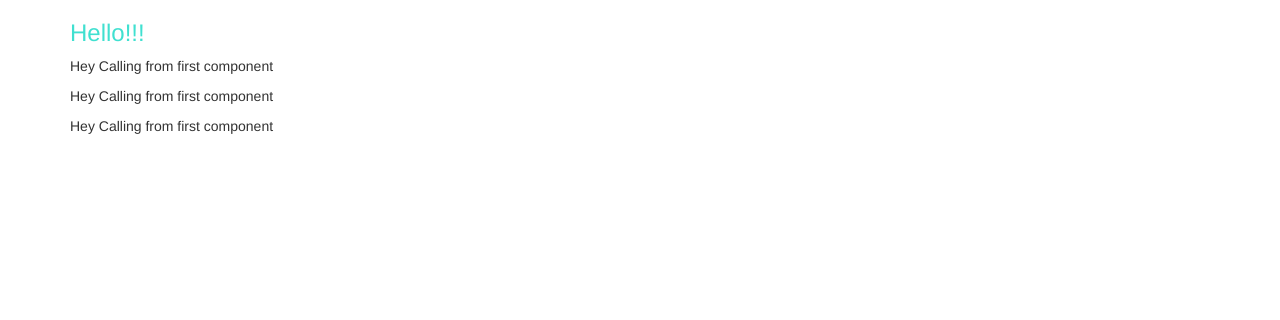
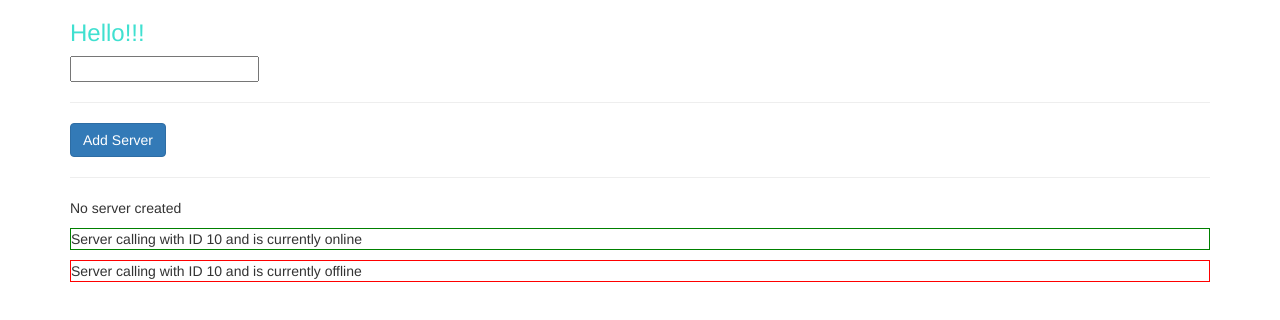
Before and after one commit to guptarenu240489/angular-the-complete-guide, an Angular app in the folder my-first-app/: page / in a window 1280 px wide. Shown: the top 320 px of the page. Built offline with nearby package versions, Linux system fonts and the light colour scheme.

Commit message:
event_bindings

```diff
--- a/my-first-app/src/app/server/server.component.html
+++ b/my-first-app/src/app/server/server.component.html
@@ -1 +1 @@
-<p>Hey Calling from first component</p>
+<p [ngClass]="{online: serverStatus === 'online', offline: serverStatus === 'offline'}">Server calling with ID {{ serverId }} and is currently {{ getServerStatus() }}</p>
--- a/my-first-app/src/app/server/server.component.ts
+++ b/my-first-app/src/app/server/server.component.ts
@@ -2,8 +2,23 @@ import { Component } from '@angular/core';
 
 @Component({
     selector: 'app-server',
-    templateUrl: './server.component.html'
+    templateUrl: './server.component.html',
+    styles: [`
+    .online {
+        border: 1px solid green;
+    }
+    .offline {
+        border: 1px solid red;
+    }
+    `
+    ]
 })
 export class ServerComponent {
+    serverId: Number = 10;
+    serverStatus: String = Math.random() > 0.5 ? 'online': 'offline';
+
+    getServerStatus() {
+        return this.serverStatus;
+    }
 
 }
--- a/my-first-app/src/app/servers/servers.component.html
+++ b/my-first-app/src/app/servers/servers.component.html
@@ -1,3 +1,13 @@
-<app-server></app-server>
-<app-server></app-server>
-<app-server></app-server>
+<input type="text" [(ngModel)] = "serverName" />
+<hr>
+<button class="btn btn-primary"
+    [disabled]="!allowNewServer"
+    (click)="updateServerStatus()">
+    Add Server
+</button>
+<hr>
+<p *ngIf="serverCreated; else noServer">{{ serverCreationStatus }}</p>
+<ng-template #noServer>
+    <p>No server created</p>
+</ng-template>
+<app-server *ngFor="let server of servers; let i = index;"></app-server>
--- a/my-first-app/src/app/servers/servers.component.ts
+++ b/my-first-app/src/app/servers/servers.component.ts
@@ -7,8 +7,22 @@ import { Component, OnInit } from '@angular/core';
   styleUrls: ['./servers.component.css']
 })
 export class ServersComponent implements OnInit {
+  allowNewServer = false;
+  serverCreationStatus = 'No server was created!!!';
+  serverName = '';
+  serverCreated = false;
+  servers = ['TestServer', 'Another Test Server'];
+  constructor() {
+    setTimeout(() => {
+      this.allowNewServer = true;
+    }, 2000);
+  }
 
-  constructor() { }
+  updateServerStatus() {
+    this.servers.push(this.serverName);
+    this.serverCreated = true;
+    this.serverCreationStatus = 'Server created:' + this.serverName;
+  };
 
   ngOnInit() {
   }
```
